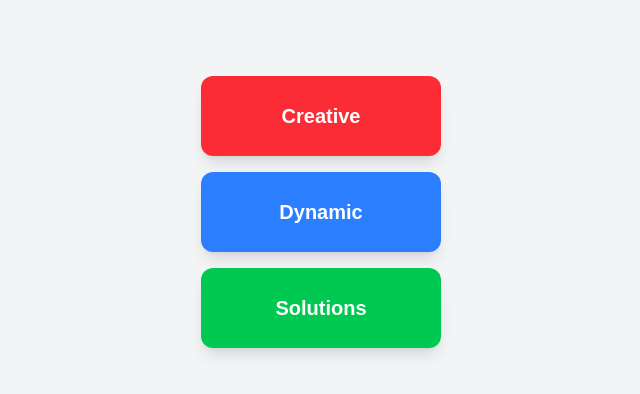
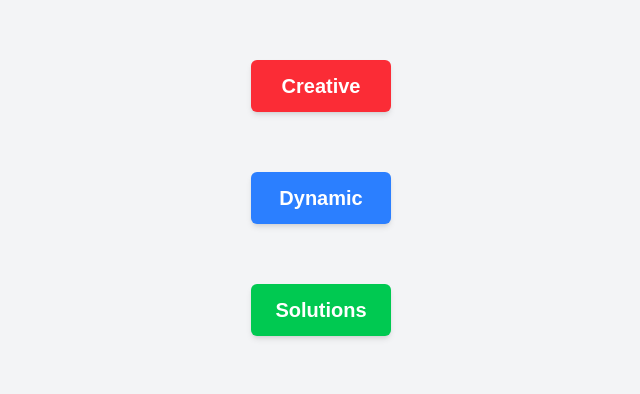
Before and after one commit to nextArtDev/football-sides, a Next.js app: page /ball-hero in a window 1280 px wide. Shown: the part 188-582 px from the top of the page, without its empty margins (319-959 px from the left). Built offline with nearby package versions, Linux system fonts and the light colour scheme.

Commit message:
hero balls

```diff
--- /dev/null
+++ b/app/ball-hero/components/ball1.tsx
@@ -0,0 +1,210 @@
+'use client'
+import { motion } from 'motion/react'
+import { useState, useEffect } from 'react'
+
+const Balls = () => {
+  const [ballsLanded, setBallsLanded] = useState([false, false, false])
+
+  const items = [
+    { id: 1, color: 'bg-red-500', text: 'Creative' },
+    { id: 2, color: 'bg-blue-500', text: 'Dynamic' },
+    { id: 3, color: 'bg-green-500', text: 'Solutions' },
+  ]
+
+  //   Set balls as landed after their animation completes
+  useEffect(() => {
+    const timers = items.map((_, index) => {
+      return setTimeout(() => {
+        setBallsLanded((prev) => {
+          const newState = [...prev]
+          newState[index] = true
+          return newState
+        })
+      }, 150 + index * 300) // Slightly after the ball lands
+    })
+
+    return () => timers.forEach((timer) => clearTimeout(timer))
+  }, [])
+
+  return (
+    <div className="h-screen w-full flex items-center justify-center bg-gray-100">
+      <div className="flex flex-col items-center gap-8">
+        {items.map((item, index) => (
+          <div key={item.id} className="relative h-20">
+            {/* First Ball Animation - Main Drop */}
+            <motion.div
+              style={{
+                backgroundImage: 'url("/images/ball.png")',
+                backgroundSize: 'cover',
+                backgroundPosition: 'center',
+              }}
+              className="absolute  top-0 left-0 right-0 mx-auto shadow-lg"
+              initial={{
+                y: -500,
+                width: 80,
+                height: 80,
+                borderRadius: '50%',
+                opacity: 1,
+              }}
+              animate={{
+                y: 0,
+                opacity: ballsLanded[index] ? 0 : 1,
+                scale: ballsLanded[index] ? 0 : 1,
+              }}
+              transition={{
+                y: {
+                  type: 'spring',
+                  damping: 6,
+                  mass: 1,
+                  stiffness: 100,
+                  duration: 0.5,
+                  delay: index * 0.3,
+                },
+                opacity: {
+                  delay: 1.4 + index * 0.3,
+                  duration: 0.3,
+                },
+                scale: {
+                  delay: 1.4 + index * 0.3,
+                  duration: 0.3,
+                },
+              }}
+              onAnimationComplete={() => {
+                // This triggers the second bounce animation
+                if (!ballsLanded[index]) {
+                  const secondBounceEl = document.getElementById(
+                    `second-bounce-${index}`
+                  )
+                  if (secondBounceEl) {
+                    secondBounceEl.style.display = 'block'
+                  }
+                }
+              }}
+            />
+
+            {/* Second Bounce Animation */}
+            <motion.div
+              id={`second-bounce-${index}`}
+              style={{
+                // backgroundImage: 'url("/images/ball.png")',
+                backgroundSize: 'cover',
+                backgroundPosition: 'center',
+                display: 'none',
+              }}
+              className="absolute top-0 left-0 right-0 mx-auto shadow-lg"
+              initial={{
+                y: 0,
+                width: 80,
+                height: 80,
+                borderRadius: '50%',
+                opacity: 1,
+              }}
+              animate={{
+                y: [0, -100, 0],
+                opacity: ballsLanded[index] ? 0 : 1,
+                scale: ballsLanded[index] ? 0 : 1,
+              }}
+              transition={{
+                y: {
+                  type: 'tween',
+                  duration: 0.5,
+                  times: [0, 0.5, 1],
+                  ease: 'easeInOut',
+                },
+                opacity: {
+                  delay: 0.4,
+                  duration: 0.01,
+                },
+              }}
+              onAnimationComplete={() => {
+                // This triggers the third bounce animation
+                if (!ballsLanded[index]) {
+                  const thirdBounceEl = document.getElementById(
+                    `third-bounce-${index}`
+                  )
+                  if (thirdBounceEl) {
+                    thirdBounceEl.style.display = 'block'
+                  }
+                }
+              }}
+            />
+
+            {/* Third Bounce Animation */}
+            <motion.div
+              id={`third-bounce-${index}`}
+              style={{
+                // backgroundImage: 'url("/images/ball.png")',
+                backgroundSize: 'cover',
+                backgroundPosition: 'center',
+                display: 'none',
+              }}
+              className="absolute top-0 left-0 right-0 mx-auto shadow-lg"
+              initial={{
+                y: 0,
+                width: 80,
+                height: 80,
+                borderRadius: '50%',
+                opacity: 1,
+              }}
+              animate={{
+                y: [0, -40, 0],
+                opacity: ballsLanded[index] ? 0 : 1,
+                scale: ballsLanded[index] ? 0 : 1,
+              }}
+              transition={{
+                y: {
+                  type: 'tween',
+                  duration: 0.4,
+                  times: [0, 0.5, 1],
+                  ease: 'easeInOut',
+                },
+                opacity: {
+                  delay: 0.3,
+                  duration: 0.1,
+                },
+              }}
+            />
+
+            {/* Text Element */}
+            <motion.div
+              className={`${item.color} rounded-md px-6 py-3 flex items-center justify-center shadow-md`}
+              initial={{
+                opacity: 0,
+                y: 0,
+                scale: 0,
+                width: 140,
+              }}
+              animate={{
+                opacity: ballsLanded[index] ? 1 : 0,
+                scale: ballsLanded[index] ? 1 : 0,
+              }}
+              transition={{
+                opacity: {
+                  delay: 1.5 + index * 0.3,
+                  duration: 0.3,
+                },
+                scale: {
+                  delay: 1.5 + index * 0.3,
+                  duration: 0.3,
+                  type: 'spring',
+                  stiffness: 200,
+                },
+              }}
+            >
+              <motion.span
+                className="font-bold text-white text-xl"
+                initial={{ opacity: 0 }}
+                animate={{ opacity: 1 }}
+                transition={{ delay: 1.7 + index * 0.3, duration: 0.3 }}
+              >
+                {item.text}
+              </motion.span>
+            </motion.div>
+          </div>
+        ))}
+      </div>
+    </div>
+  )
+}
+
+export default Balls
--- a/app/ball-hero/page.tsx
+++ b/app/ball-hero/page.tsx
@@ -1,5 +1,5 @@
 import React from 'react'
-import Balls from './components/balls'
+import Balls from './components/ball1'
 
 type Props = {}
 
```
